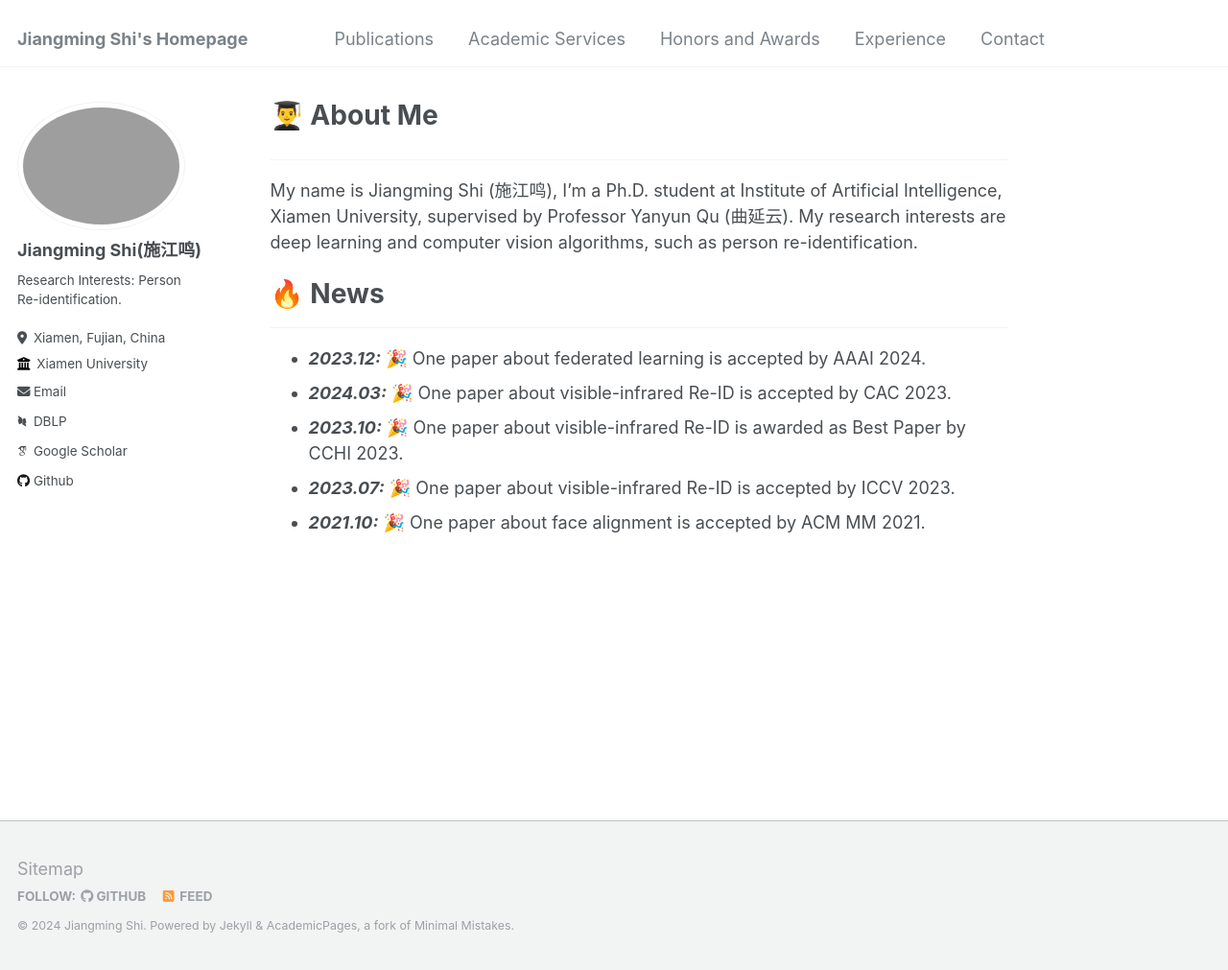
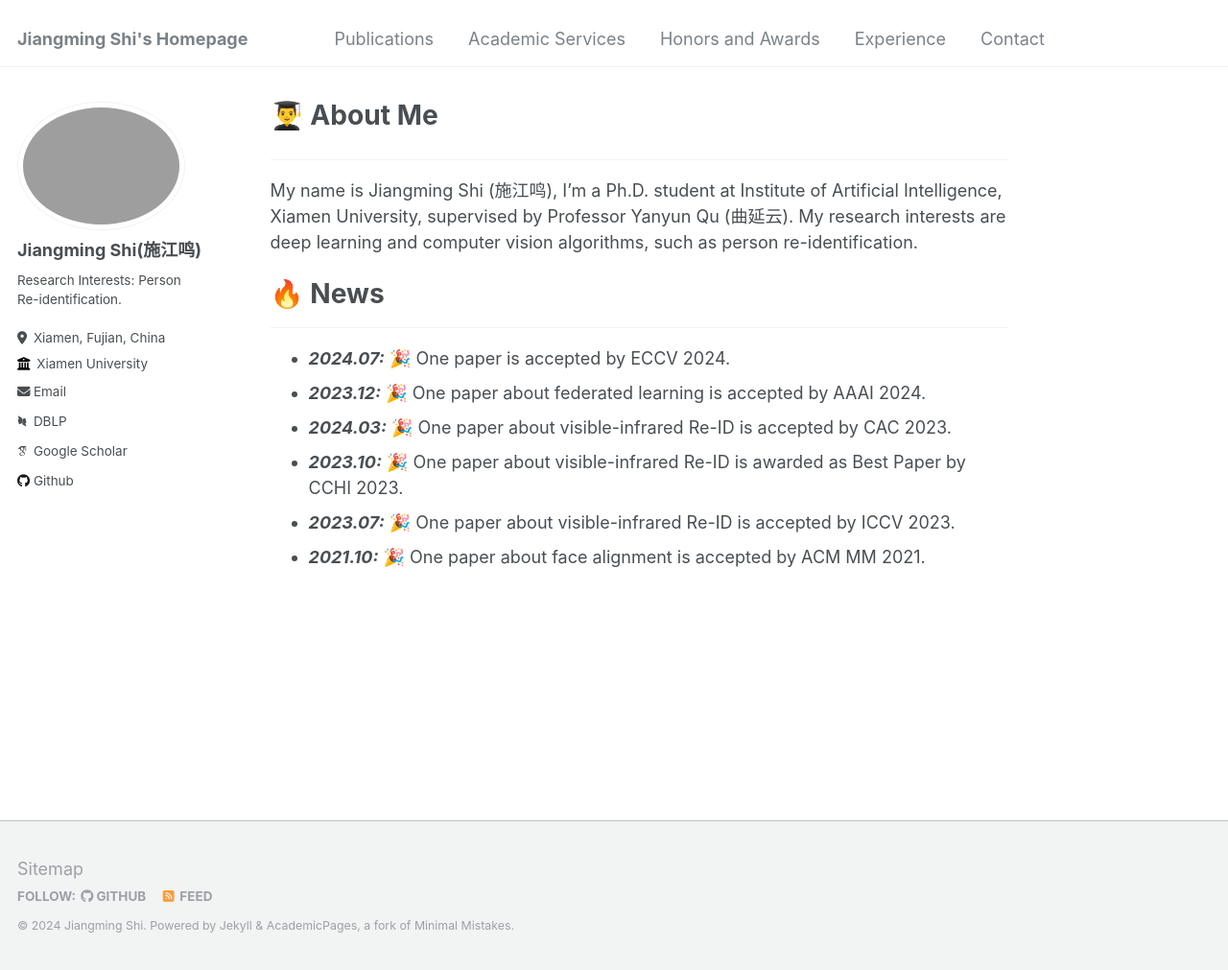
Before and after one commit to shijiangming1/shijiangming1.github.io, a Jekyll site: the page built from _pages/about.md, in a window 1280 px wide and 1011 px high. Shown: the whole window at 96% size. Built offline with Jekyll 4.4.1, drawn with Linux system fonts in a browser that asks for light colours; some web fonts are replaced.

Commit message:
Update about.md

```diff
--- a/_pages/about.md
+++ b/_pages/about.md
@@ -15,6 +15,9 @@ My name is Jiangming Shi (施江鸣), I'm a Ph.D. student at Institute of Artifi
 ======
 <hr>
 <ul>
+    <li>
+    <strong><i>2024.07:</i></strong> 🎉 One paper is accepted by ECCV 2024.
+  </li>
   <li>
     <strong><i>2023.12:</i></strong> 🎉 One paper about federated learning is accepted by AAAI 2024.
   </li>
```
